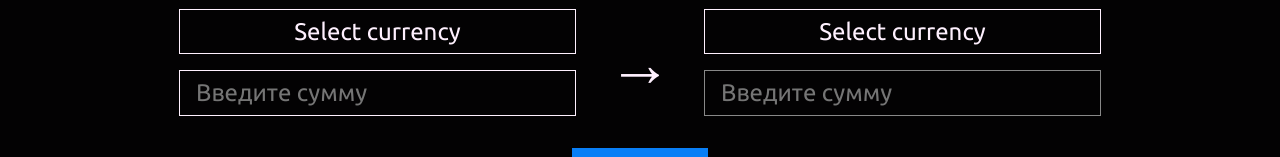
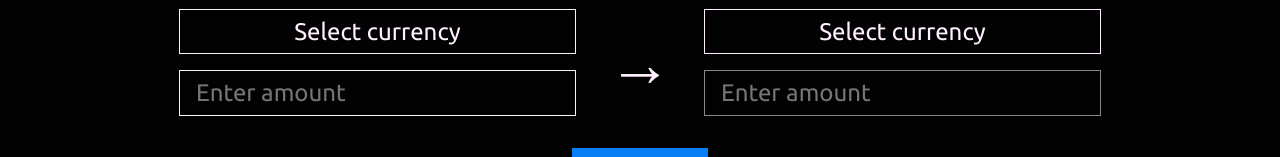
Before and after one commit to martin-mastermind/easy-exchanger, a website built with Vite: page index.html in a window 1280 px wide. Shown: the part 124-281 px from the top of the page. Built offline with nearby package versions, Linux system fonts and the light colour scheme.

Commit message:
Fix locale

```diff
--- a/index.html
+++ b/index.html
@@ -29,7 +29,7 @@
               <option value="EUR">Euro</option>
               <option value="UAH">Hryvnies</option>
             </select>
-            <input id="amount-left" type="text" placeholder="Введите сумму">
+            <input id="amount-left" type="text" placeholder="Enter amount">
           </div>
           <div class="exchanger__inputs-divider">→</div>
           <div class="exchanger__inputs-item">
@@ -41,7 +41,7 @@
               <option value="EUR">Euro</option>
               <option value="UAH">Hryvnies</option>
             </select>
-            <input id="amount-right" type="text" placeholder="Введите сумму" disabled>
+            <input id="amount-right" type="text" placeholder="Enter amount" disabled>
           </div>
         </article>
         <button class="exchanger__submit">Exchange</button>
```
